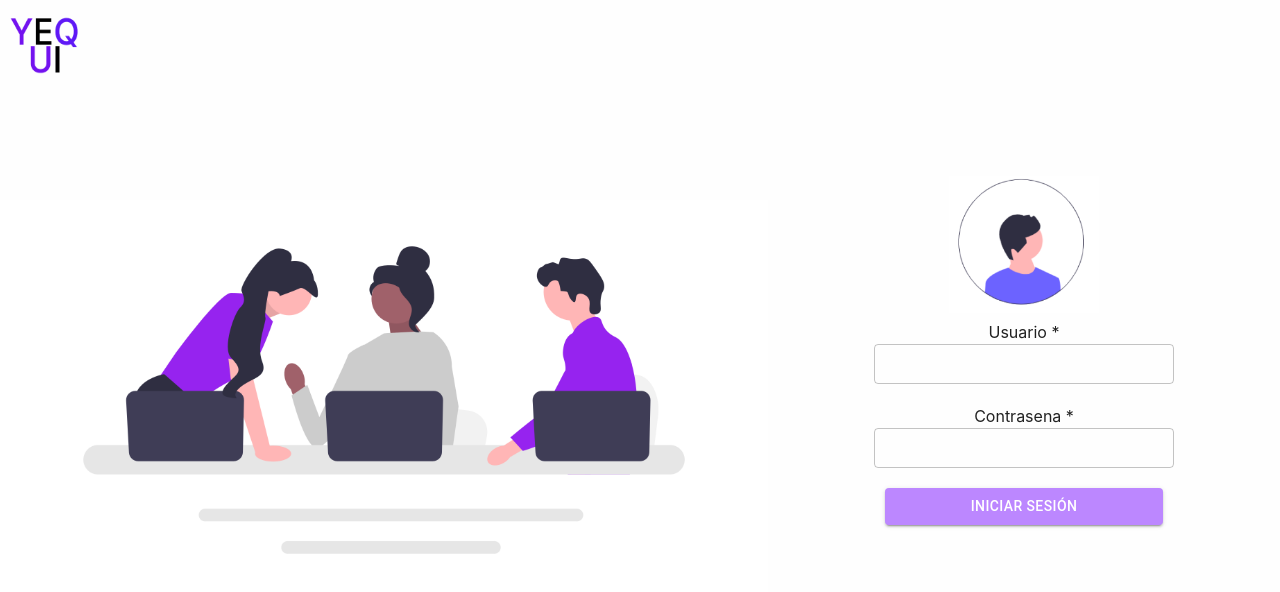
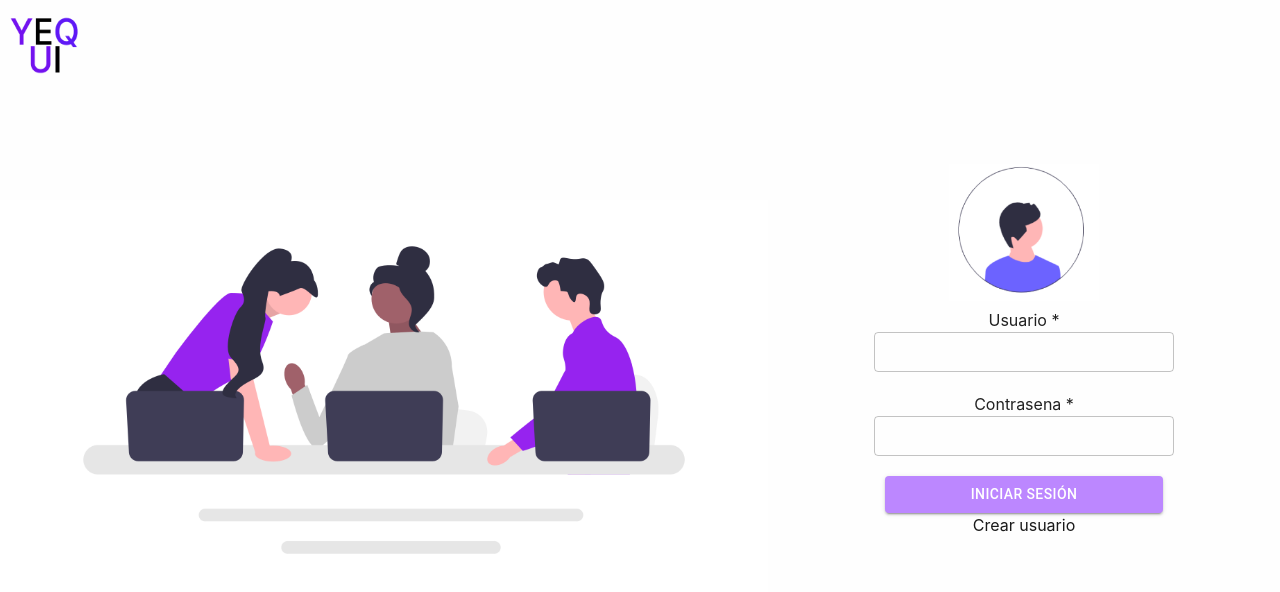
Before and after one commit to Yequi-2023/front_yequi.github.io, a React (Vite) app: page / in a window 1280 px wide. Shown: the top 592 px of the page. Built offline with nearby package versions, Linux system fonts and the light colour scheme.

Commit message:
Ruta Creacion de usuario realizada

```diff
--- a/schemas/Login.jsx
+++ b/schemas/Login.jsx
@@ -12,7 +12,7 @@ import {
 } from '@mui/material';
 import '../src/styles/Login.css'
 // import Inicio from '../src/components/Inicio';
-// import { Link, useNavigate } from "react-router-dom"
+import { Link } from "react-router-dom"
 
 
 
@@ -97,7 +97,7 @@ const Login = ({ getLogin }) => {
                             </Paper>
                         </Grid>
                     </Grid>
-                {/* <Link to="/crear_usuario">Crear usuario</Link> */}
+                <Link to="/crear_usuario">Crear usuario</Link>
                 </Container>
             </div>
         </div>
--- a/src/App.jsx
+++ b/src/App.jsx
@@ -40,7 +40,7 @@ const App = () => {
           window.location.reload(true);
         } else {
           setLogin(true);
-          navigate('/inicio' );
+          navigate('/inicio');
           localStorage.setItem('userLogin', true);
           localStorage.setItem('usuario', credenciales.usuario);
         }
@@ -73,11 +73,15 @@ const App = () => {
             <Route path="/pagoserviciospublicos" element={<PagoServicios2 />} />
             <Route path="/transferencia" element={<Transferencia />} />
             <Route path="/pagoservicios" element={<PagoServicios />} />
-            <Route path="/crear_usuario" element={<FormNuevaCuenta />} />
           </Routes>
         </div>
       ) : (
-        <Login getLogin={getLogin} />
+        <>
+          <Routes>
+            <Route path="/" element={<Login getLogin={getLogin}/>} />
+            <Route path="/crear_usuario" element={<FormNuevaCuenta />} />
+          </Routes>
+        </>
       )}
     </>
   );
--- a/src/main.jsx
+++ b/src/main.jsx
@@ -5,9 +5,9 @@ import './index.css';
 import {BrowserRouter as Router} from 'react-router-dom';
 
 ReactDOM.createRoot(document.getElementById('root')).render(
-  <React.StrictMode>
+  //<React.StrictMode>
     <Router>
       <App />
     </Router>
-  </React.StrictMode>
+  //</React.StrictMode>
 );
--- a/src/styles/Login.css
+++ b/src/styles/Login.css
@@ -62,17 +62,21 @@
     width: 300px !important;
     text-align: center !important;
     justify-content: center !important;
+
 }
 .input-login div {
     /* margin: auto !important; */
     max-width: 600px !important;
-    padding-bottom: 20px !important;
+    padding-bottom: 0px !important;
     margin-bottom: 20px !important;
     height: 40px !important;
     justify-content: center !important;
     text-align: center !important;
 
     /* background-color: #BC87FF !important;     */
+}
+.input-login input {
+    padding: 7.5px 14px !important;
 }
 
 .boton-iniciar-sesion {
```
Also changed, not shown: vite.config.js.timestamp-1676127526007.mjs (added, +10 -0 lines).
